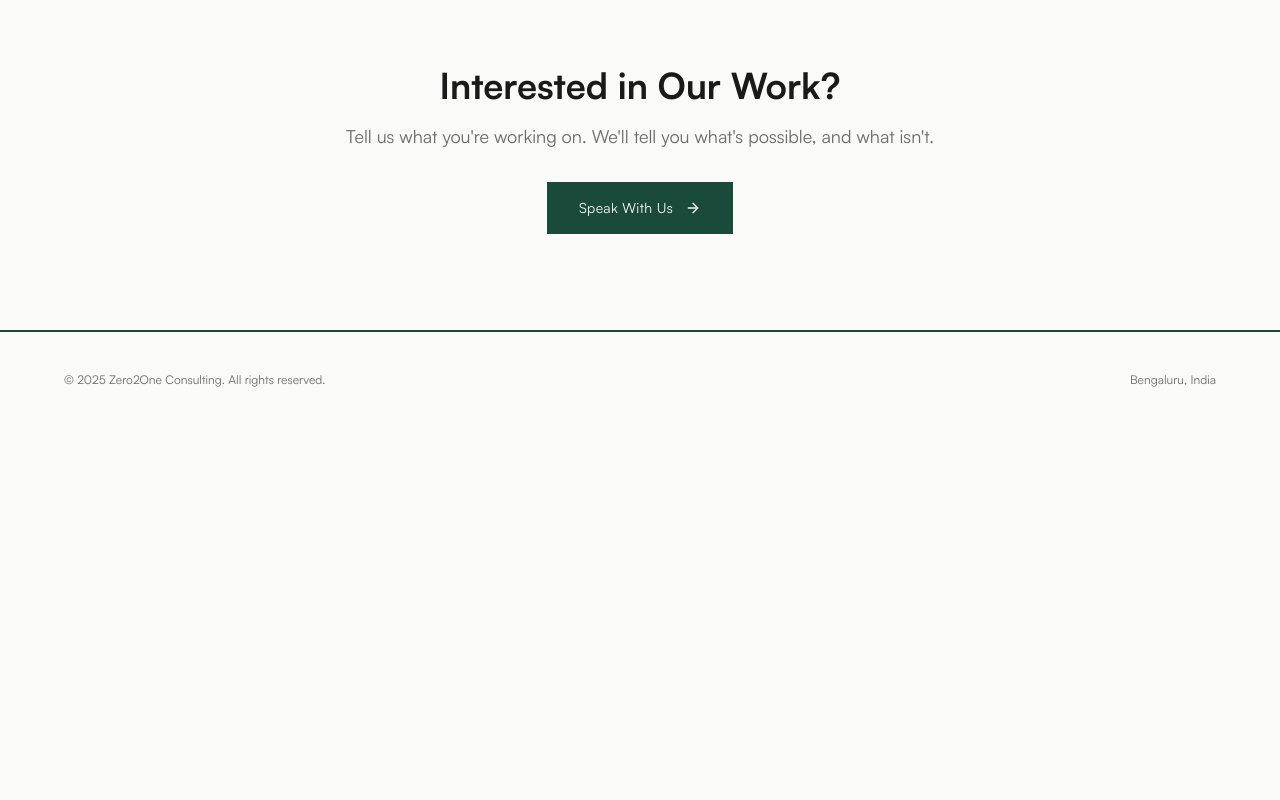
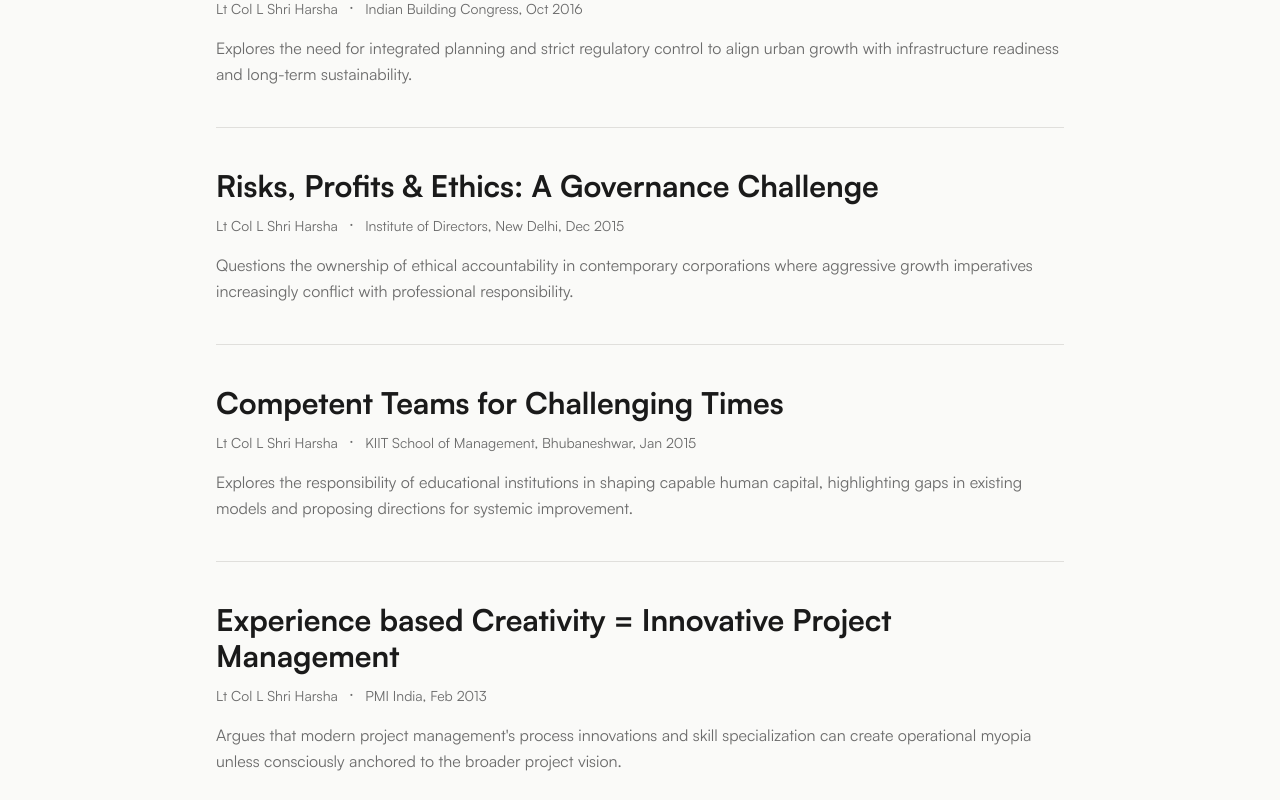
Before and after one commit to awmrakyat13/Zero2One, a React (Vite) app: page /research in a window 1280 px wide. Shown: the part 1560-2360 px from the top of the page. Before the commit the page ends 1988 px from the top, so only its background shows below. Built offline with nearby package versions, Linux system fonts and the light colour scheme; a web font is replaced by a local one.

Commit message:
Add 4 publications by Lt Col L Shri Harsha (2013-2016)
Co-Authored-By: Claude Opus 4.6 <noreply@anthropic.com>

```diff
--- a/src/data/publications.js
+++ b/src/data/publications.js
@@ -22,6 +22,30 @@ const publications = [
     authors: "Lt Col L Shri Harsha",
     venue: "International Conference on Financial Markets and Corporate Finance, Aug 2016",
     reference: "Explores how adopting portfolio management principles can transform financial inclusion from isolated welfare initiatives into a coordinated and sustainable nation-building strategy."
+  },
+  {
+    title: "Planning Excellence for Building Sustainable Infrastructure in Smart Habitats",
+    authors: "Lt Col L Shri Harsha",
+    venue: "Indian Building Congress, Oct 2016",
+    reference: "Explores the need for integrated planning and strict regulatory control to align urban growth with infrastructure readiness and long-term sustainability."
+  },
+  {
+    title: "Risks, Profits & Ethics: A Governance Challenge",
+    authors: "Lt Col L Shri Harsha",
+    venue: "Institute of Directors, New Delhi, Dec 2015",
+    reference: "Questions the ownership of ethical accountability in contemporary corporations where aggressive growth imperatives increasingly conflict with professional responsibility."
+  },
+  {
+    title: "Competent Teams for Challenging Times",
+    authors: "Lt Col L Shri Harsha",
+    venue: "KIIT School of Management, Bhubaneshwar, Jan 2015",
+    reference: "Explores the responsibility of educational institutions in shaping capable human capital, highlighting gaps in existing models and proposing directions for systemic improvement."
+  },
+  {
+    title: "Experience based Creativity = Innovative Project Management",
+    authors: "Lt Col L Shri Harsha",
+    venue: "PMI India, Feb 2013",
+    reference: "Argues that modern project management's process innovations and skill specialization can create operational myopia unless consciously anchored to the broader project vision."
   }
 ];
 
```
